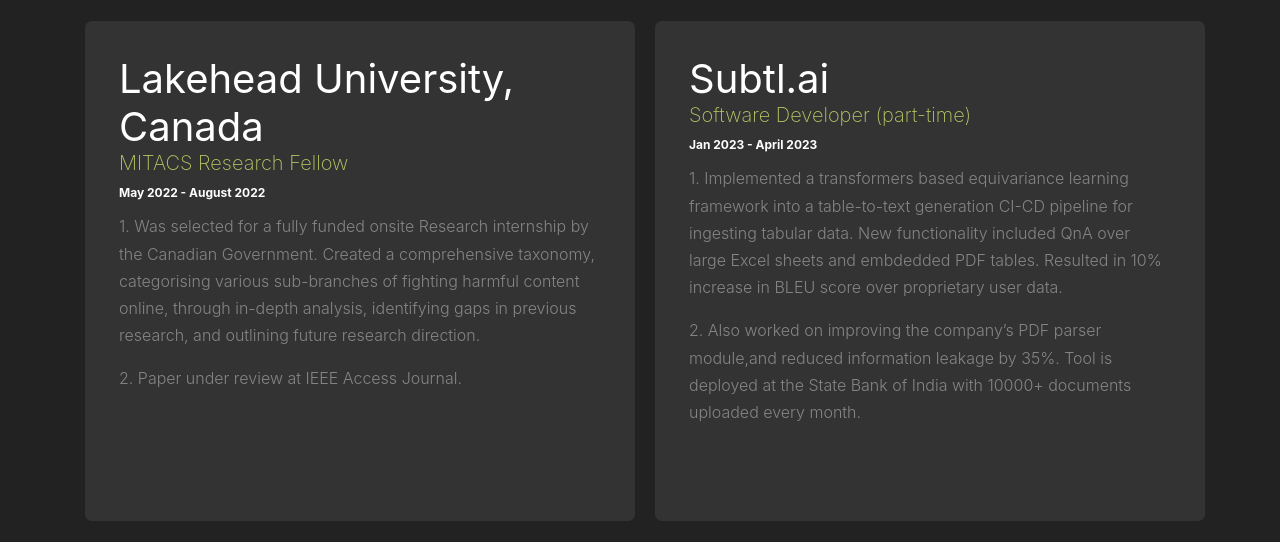
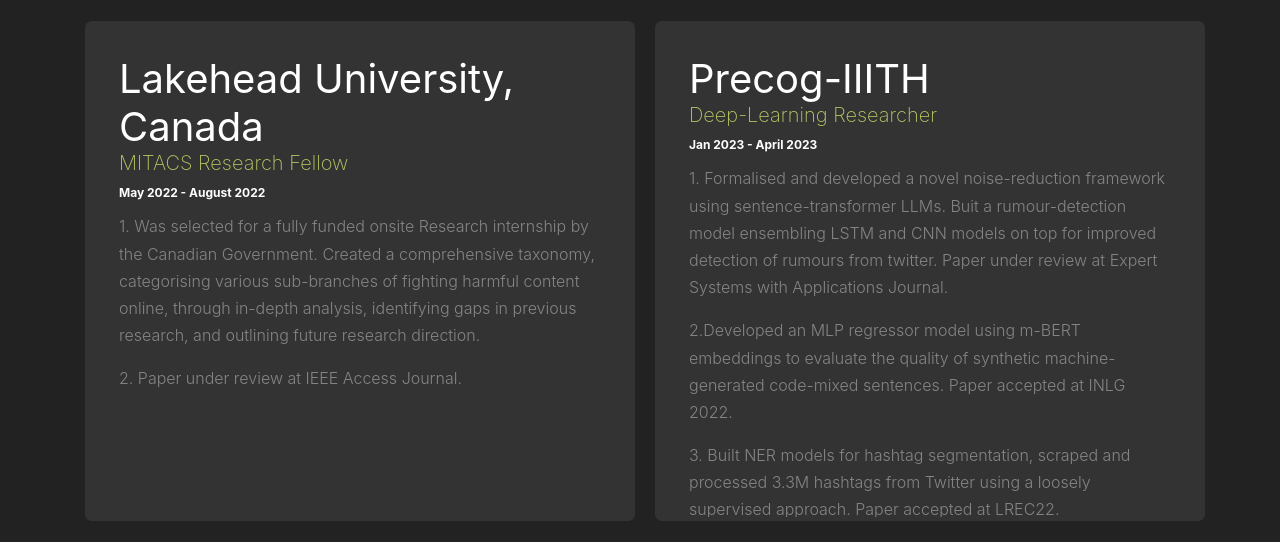
Before and after one commit to McHarold404/Portfolio, a website: page index.html in a window 1280 px wide. Shown: the part 1517-2059 px from the top of the page. Drawn offline with nearby package versions, Linux system fonts and the light colour scheme; files that its build step writes are made by us from their sources; some icons are missing.

Commit message:
formatting and updating projects

```diff
--- a/index.html
+++ b/index.html
@@ -164,7 +164,7 @@
 
           </div>
           <div class="col-md-6">
-                        <div class="resume-item mb-4">
+              <div class="resume-item mb-4">
               <span class="school"
                 ><h1 href="https://subtl.ai/" target="_blank">
                   <strong>Subtl.ai</strong>
@@ -191,26 +191,28 @@
 
             <div class="resume-item mb-4">
               <span class="school"
-                ><h1 href="https://subtl.ai/" target="_blank">
-                  <strong>Subtl.ai</strong>
+                ><h1 href="https://precog.iiit.ac.in/" target="_blank">
+                  <strong>Precog-IIITH</strong>
                 </h1></span
               >
-              <h3>Software Developer (part-time)</h3>
+              <h3>Deep-Learning Researcher</h3>
               <span class="date"
                 ><span class="icon-calendar"></span> Jan 2023 - April 2023
               </span>
               <p>
-                1. Implemented a transformers based equivariance learning
-                framework into a table-to-text generation CI-CD pipeline for
-                ingesting tabular data. New functionality included QnA over
-                large Excel sheets and embdedded PDF tables. Resulted in 10%
-                increase in BLEU score over proprietary user data.
+                1. Formalised and developed a novel noise-reduction framework using sentence-transformer LLMs.
+                Buit a rumour-detection model ensembling LSTM and CNN models on top for improved detection of rumours from twitter.
+                Paper under review at Expert Systems with Applications Journal.
               </p>
               <p>
-                2. Also worked on improving the company’s PDF parser module,and
-                reduced information leakage by 35%. Tool is deployed at the
-                State Bank of India with 10000+ documents uploaded every month.
+                2.Developed an MLP regressor model using m-BERT embeddings to evaluate the quality
+of synthetic machine-generated code-mixed sentences. Paper accepted at INLG 2022.
               </p>
+              <p>
+                3. Built NER models for hashtag segmentation, scraped and processed 3.3M hashtags from
+Twitter using a loosely supervised approach. Paper accepted at LREC22.
+              </p>
+
               <!-- <p>Even the all-powerful Pointing has no control about the blind texts it is an almost unorthographic.</p> -->
             </div>
 
```
